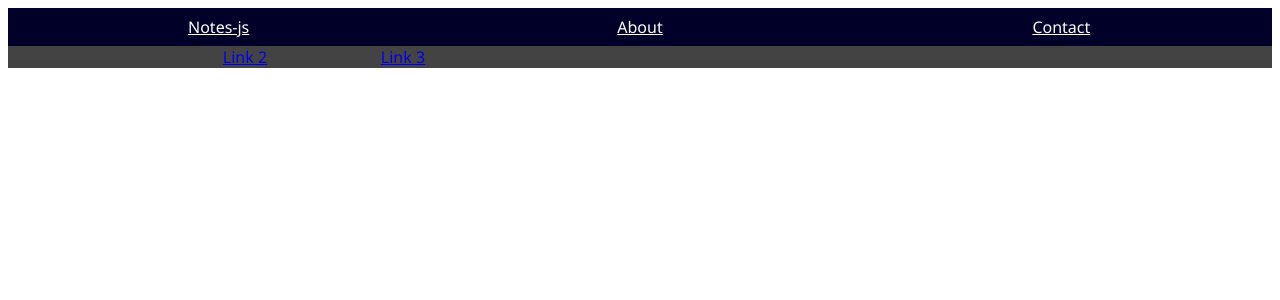
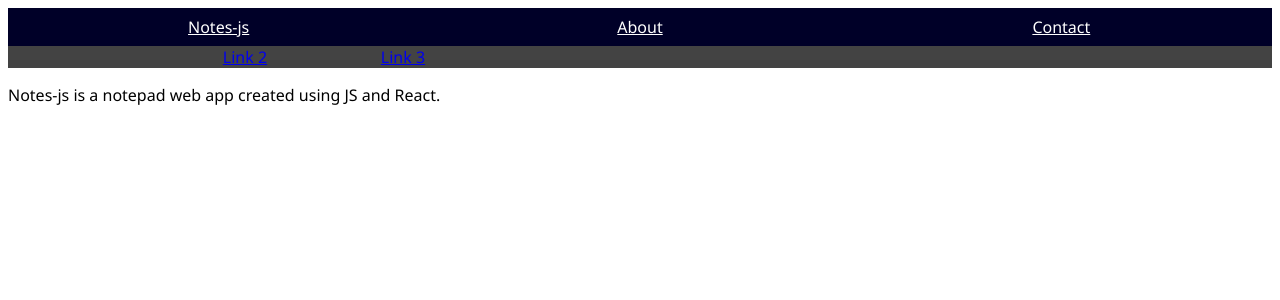
Before and after one commit to EricRa/notes-js, a React (Create React App) app: page /About in a window 1280 px wide. Shown: the top 300 px of the page. Built offline with nearby package versions, Linux system fonts and the light colour scheme.

Commit message:
Added (very) basic info to main components

```diff
--- a/src/comps/About.js
+++ b/src/comps/About.js
@@ -1,9 +1,14 @@
 import React from "react";
 
 const About = () => {
-    <div className="about-container">
 
-    </div>
+    return (
+        <div className="about-container">
+            <p>
+                Notes-js is a notepad web app created using JS and React.
+            </p>
+        </div>
+    )
 }
 
 export default About;
--- a/src/comps/Contact.js
+++ b/src/comps/Contact.js
@@ -1,9 +1,14 @@
 import React from "react";
 
 const Contact = () => {
-    <div className="contact-container">
 
-    </div>
+    return (
+        <div className="contact-container">
+            <p>
+                E-mail: eric @ ericra dot com
+            </p>
+        </div>
+    )
 }
 
 export default Contact;
--- a/src/comps/Home.js
+++ b/src/comps/Home.js
@@ -1,9 +1,12 @@
 import React from "react";
 
 const Home = () => {
-    <div className="home-container">
 
-    </div>
+    return (
+        <div className="home-container">
+
+        </div>
+    )
 }
 
 export default Home;
```
